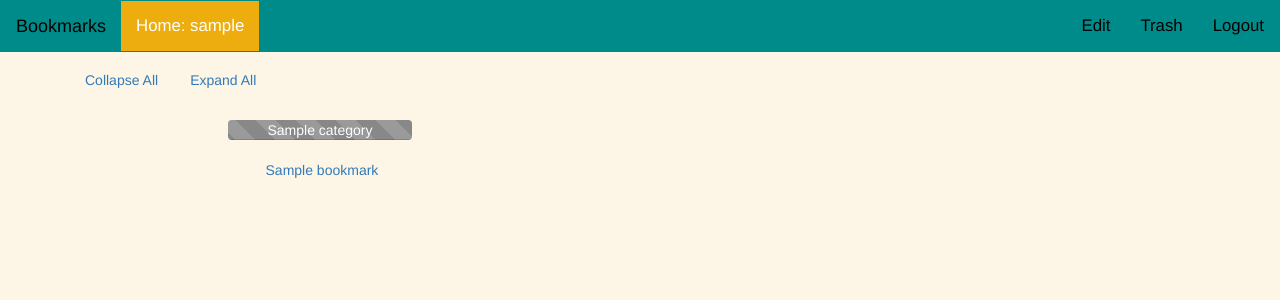
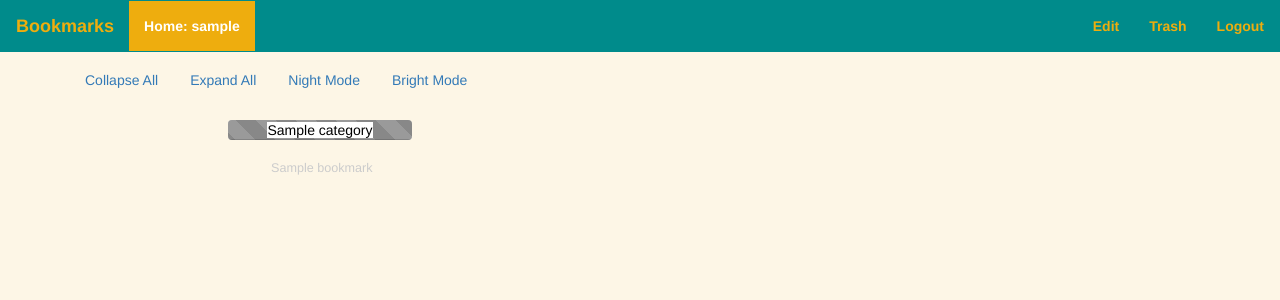
Before and after one commit to rohithpr/homepage, a Django app: page / in a window 1280 px wide. Shown: the top 300 px of the page. Run offline with Django 3.2, Linux system fonts and the light colour scheme; a user stored in the database is signed in; tables that the repository leaves empty hold one stand-in row (values such as "Sample post"); some libraries are stand-ins or nearby versions.

Commit message:
Moved CSS to style.html

```diff
--- a/bm/app/templates/home.html
+++ b/bm/app/templates/home.html
@@ -10,51 +10,8 @@
 		</title>
 	</head>
 	<style>
-		a:hover {
-			text-decoration: none;
-		}
 
-		.navbar {
-			background-color: #008b8b;
-			border: 1px solid #008b8b;
-		}
-
-		.navbar .nav > li > a {
-		    color:  #000000;
-		    font-size: 1.2em;
-		}
-
-		.navbar-header > a.navbar-brand {
-			color: #000000;
-		}
-
-		.navbar .nav > li > a:hover {
-		    color:  #ffffff;
-		    background-color: #eead0e;
-		}
-
-		.navbar-header > a.navbar-brand:hover {
-			color: #000000;
-		}
-
-		.nav .active a{
-			background-color: #eead0e!important;
-		}
-
-		.progress_style{
-			 width: 100%;
-			 font-size: 1em;
-		}
-		.bm_style {
-			text-align: center;
-		}
-		.bm_style:hover {
-			background-color: #8b8386;
-			color: #ffffff;
-		}
-		.category-container:hover{
-			background-color: rgba(139,131,134, 0.15);
-		}
+	{% include "style.html" %}
 
 	</style>
 	<!-- <body style="background-color:rgba(255,255,224, 0.09)"> --> <!-- Pick a BG.. -->
@@ -90,6 +47,8 @@
 			<ul class="nav nav-pills">
 				<li><a href="#" class="bm_collapser"> Collapse All </a></li>
 				<li><a href="#" class="bm_expander"> Expand All </a></li>
+				<li><a href="#" class="night_mode"> Night Mode </a></li>
+				<li><a href="#" class="bright_mode"> Bright Mode </a></li>
 			</ul>
 		</div>
 
@@ -101,8 +60,8 @@
 							</br>
 							<div class="category-container">
 								<div class="progress">
-								    <div class="progress-bar progress-bar-striped active progress_style" num="{{ item.0.id }}" style="background-color: {{ item.0.progress_bar_color }};">
-										<span style="color:#ffffff">{{ item.0.name }}</span>
+								    <div class="progress-bar progress-bar-striped active progress_style_home" num="{{ item.0.id }}" style="background-color: {{ item.0.progress_bar_color }};">
+										<span style="background:#ffffff; color:#000000">{{ item.0.name }}</span>
 									</div>
 								</div>
 
@@ -134,38 +93,28 @@
 				$('.bm_style').show();
 			});
 
-			$('.progress_style').click( function(){
+			$('.progress_style_home').click( function(){
 				var cat_num = '.cat_num_' + $(this).attr('num');
 				$(cat_num).toggle();
 			});
 
-			$('.progress_style').hover( function(){
+			$('.progress_style_home').hover( function(){
 				$(this).css('cursor', 'pointer');
+			});
+
+			$('.night_mode').click( function(){
+				$('body').css('background-color', '#1c1c1c');
+				$('.bm_style').css('color', '#ffb90f');
+			});
+
+			$('.bright_mode').click( function(){
+				$('body').css('background-color', 'rgba(238,173,14, 0.1)');
+				$('.bm_style').css('color', '');
 			});
 
 			$('.glyphicon').hover( function(){
 				$(this).css('cursor', 'pointer');
 			});
-
-			$('.bm_del').dblclick( function(){
-				window.location.href='/b/trash_bookmark/' + this.id;
-			});
-
-			$('.bm_up').click( function(){
-				window.location.href='/b/bookmark_up/' + this.id;
-			});
-
-			$('.bm_down').click( function(){
-				window.location.href='/b/bookmark_down/' + this.id;
-			});
-
-			$('.bm_random').click( function(){
-				window.location.href='/b/random_glyphicon/' + this.id;
-			});
-
-			$('.cat_del').dblclick( function(){
-				window.location.href='/b/delete_category/' + this.id;
-			});
 		});
 	</script>
 </html>
--- /dev/null
+++ b/bm/app/templates/style.html
@@ -0,0 +1,91 @@
+        .navbar {
+            background-color: #008b8b;
+            border: 1px solid #008b8b;
+        }
+
+        .navbar .nav > li > a {
+            color:  #eead0e;
+            font-weight: bold;
+        }
+
+        .navbar-header > a.navbar-brand {
+            color: #eead0e;
+            font-weight: bold;
+        }
+
+        .navbar .nav > li > a:hover {
+            color:  #ffffff;
+            background-color: #eead0e;
+        }
+
+        .navbar-header > a.navbar-brand:hover {
+            color: #eead0e;
+        }
+
+        .nav .active a{
+            background-color: #eead0e!important;
+        }
+
+        .btn{
+            background: transparent;
+            color: #F2F2F2;
+            font-size: 1.2em;
+            color: #000;
+            border: 1px solid black;
+            width: 100%;
+        }
+
+        .btn:hover{
+            background: #eead0e;
+            color: #000000;
+        }
+
+        .login{
+            background-color: #008b8b;
+        }
+
+        .signup{
+            background-color:#008b8b;
+        }
+
+        a:hover {
+            text-decoration: none;
+        }
+
+        .progress_style_home{
+             width: 100%;
+             font-size: 1em;
+        }
+
+        .bm_style {
+            text-align: center;
+            color: #ccc;
+            font-size: 0.9em;
+        }
+
+        .bm_style:hover {
+            color: #000000;
+        }
+
+        .category-container:hover{
+            background-color: rgba(139,131,134, 0.15);
+        }
+
+        .box {
+            border: 1px solid black;
+        }
+
+        .progress_style_edit{
+             width: 100%;
+             font-size: 1em;
+             text-align: left;
+        }
+
+        .cat_glyph_style {
+            color: #ffffff;
+            font-size: 0.9em;
+        }
+
+        .cat_glyph_style:hover {
+            color: #000000;
+        }
```
Also changed, not shown: bm/app/templates/edit2.html (+3 -30 lines), bm/app/templates/login.html (+2 -46 lines).
